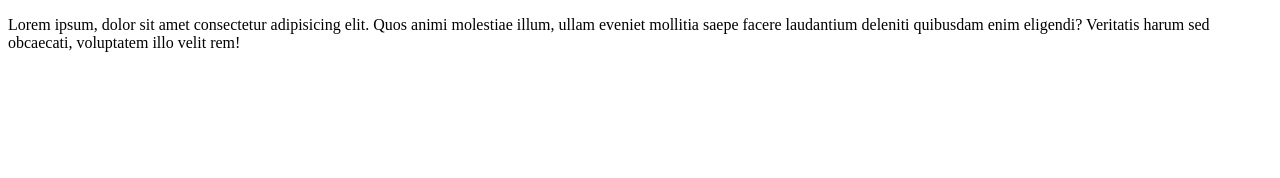
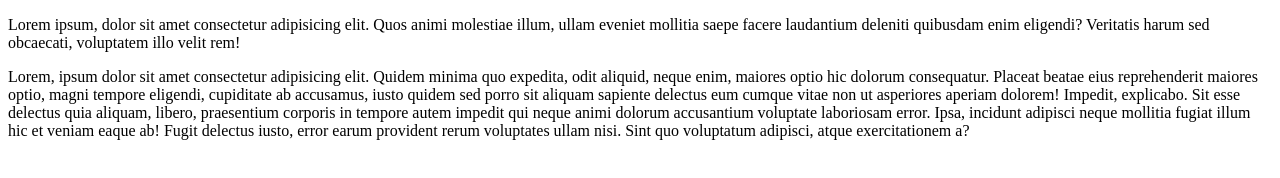
Before and after one commit to KAFI-REACTJS/Raw-Project, a plain HTML site: page index.html in a window 1280 px wide. Drawn offline with Linux system fonts and the light colour scheme.

Commit message:
Update index.html
none

```diff
--- a/index.html
+++ b/index.html
@@ -7,5 +7,6 @@
 </head>
 <body>
     <p>Lorem ipsum, dolor sit amet consectetur adipisicing elit. Quos animi molestiae illum, ullam eveniet mollitia saepe facere laudantium deleniti quibusdam enim eligendi? Veritatis harum sed obcaecati, voluptatem illo velit rem!</p>
+ <p>Lorem, ipsum dolor sit amet consectetur adipisicing elit. Quidem minima quo expedita, odit aliquid, neque enim, maiores optio hic dolorum consequatur. Placeat beatae eius reprehenderit maiores optio, magni tempore eligendi, cupiditate ab accusamus, iusto quidem sed porro sit aliquam sapiente delectus eum cumque vitae non ut asperiores aperiam dolorem! Impedit, explicabo. Sit esse delectus quia aliquam, libero, praesentium corporis in tempore autem impedit qui neque animi dolorum accusantium voluptate laboriosam error. Ipsa, incidunt adipisci neque mollitia fugiat illum hic et veniam eaque ab! Fugit delectus iusto, error earum provident rerum voluptates ullam nisi. Sint quo voluptatum adipisci, atque exercitationem a?</p>
 </body>
 </html>
```
